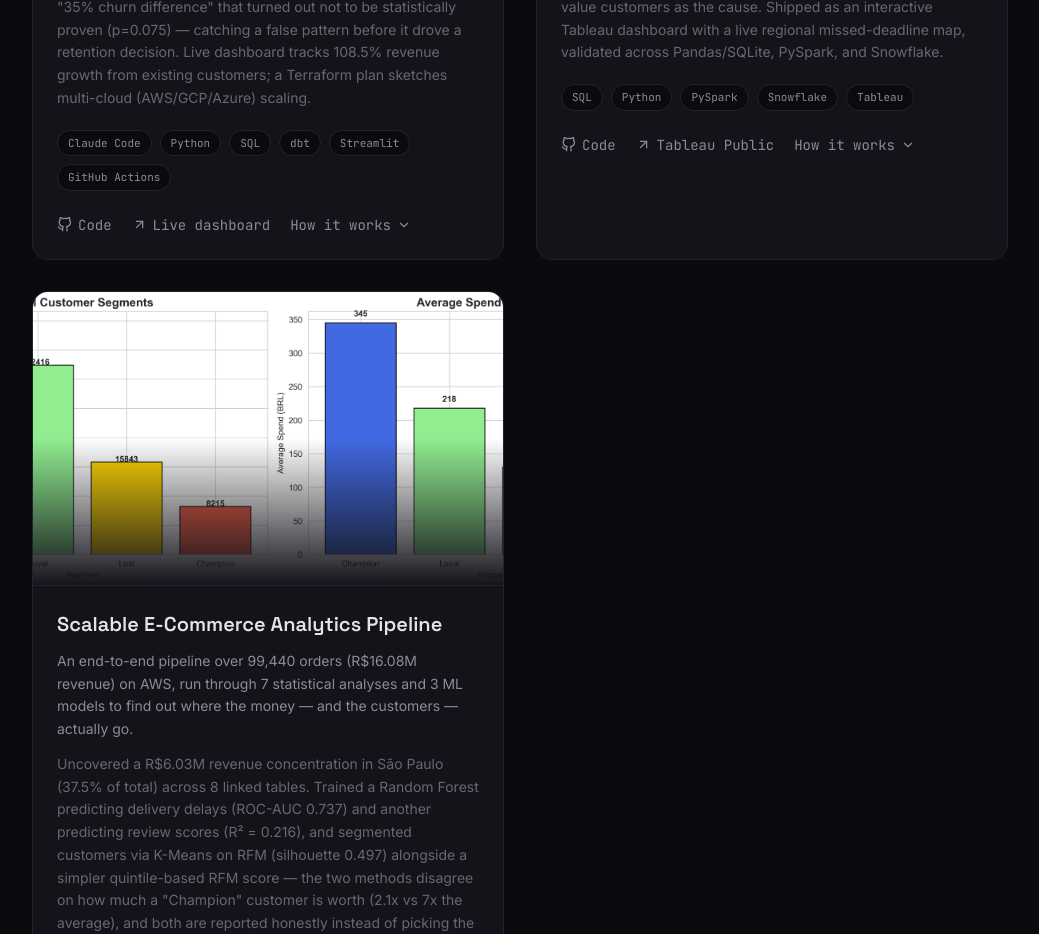
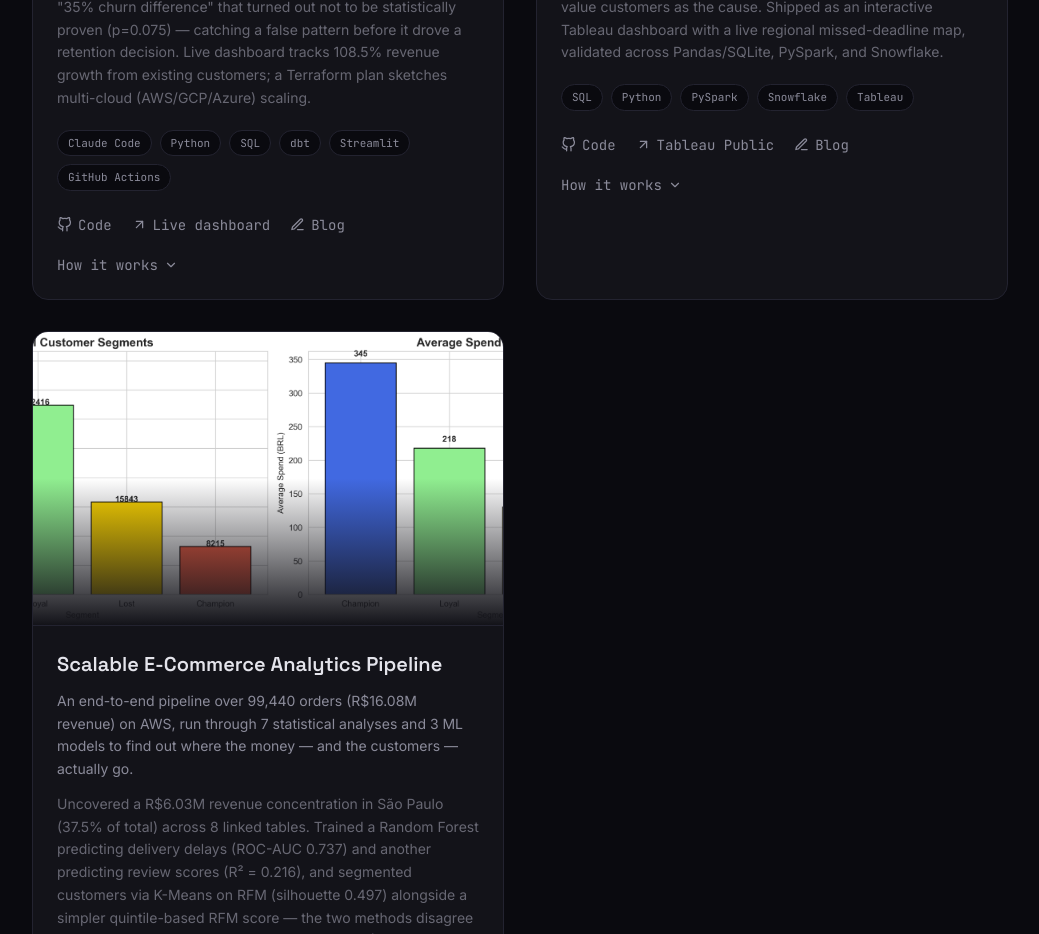
Before and after one commit to rithikahaha/automated-away, a React (Vite) app: page / in a window 1280 px wide. Shown: the part 2960-3894 px from the top of the page, without its empty margins (120-1159 px from the left). Built offline with nearby package versions, Linux system fonts and the light colour scheme.

Commit message:
Link the two published Medium posts from their portfolio cards

```diff
--- a/src/data/projects.js
+++ b/src/data/projects.js
@@ -15,7 +15,7 @@ export const projects = [
     demo: 'https://ai-data-analyst-claude-code.streamlit.app/',
     demoLabel: 'Live dashboard',
     diagram: AgentFlow,
-    blog: null,
+    blog: 'https://medium.com/@rrithikaaa.h/i-gave-a-team-of-ai-agents-my-job-for-a-week-heres-where-i-caught-them-lying-7fe834a5f497',
   },
   {
     title: 'Global Supply Chain Audit',
@@ -29,7 +29,7 @@ export const projects = [
     demo: 'https://public.tableau.com/app/profile/rithika.h8756/viz/SupplyChainSLAAudit/SupplyChainSLAAudit',
     demoLabel: 'Tableau Public',
     diagram: SupplyChainFlow,
-    blog: null,
+    blog: 'https://medium.com/@rrithikaaa.h/i-audited-180-519-orders-and-found-a-promise-that-was-broken-100-of-the-time-6632b2cdd82b',
   },
   {
     title: 'Scalable E-Commerce Analytics Pipeline',
```
